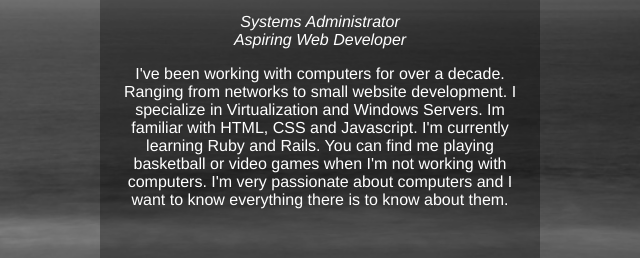
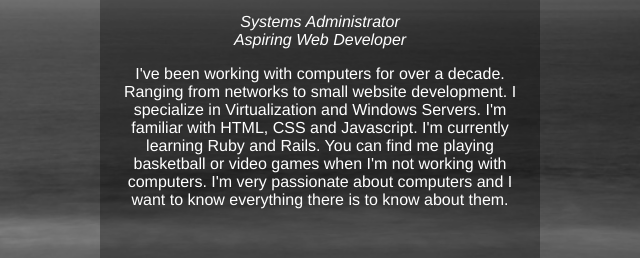
Before and after one commit to sbramlett/sbramlett.github.io, a plain HTML site: page index.html in a window 1280 px wide. Shown: the part 261-519 px from the top of the page, 320-960 px from the left. Drawn offline with Linux system fonts and the light colour scheme.

```diff
--- a/index.html
+++ b/index.html
@@ -17,7 +17,7 @@
 				I've been working with computers for over a decade.
 				Ranging from networks to small website development.
 				I specialize in Virtualization and Windows Servers.
-				Im familiar with HTML, CSS and Javascript.
+				I'm familiar with HTML, CSS and Javascript.
 				I'm currently learning Ruby and Rails.
 				You can find me playing basketball or video games when I'm not working with computers.
 				I'm very passionate about computers and I want to know everything there is to know about them.
```
